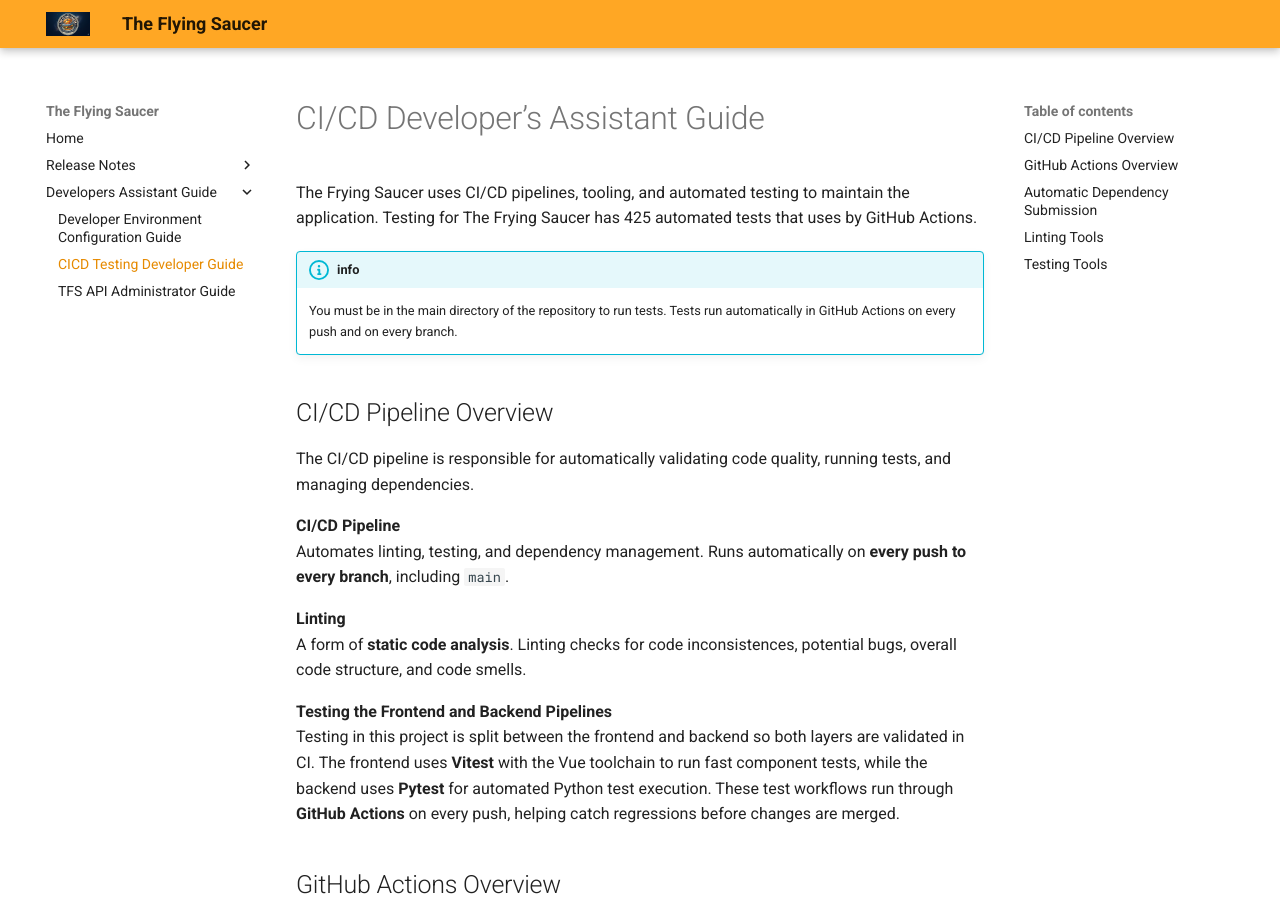
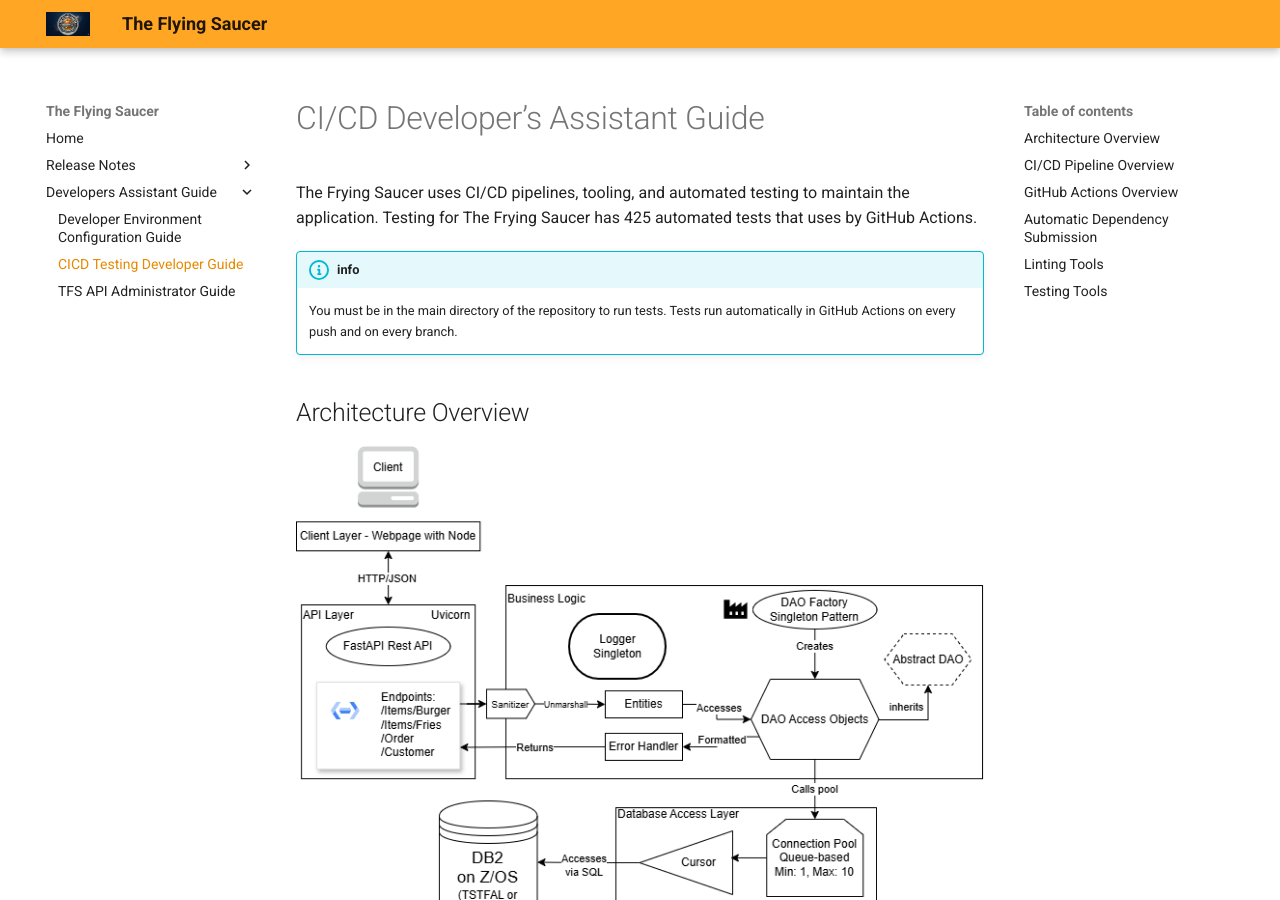
Before and after one commit to cwarstler24/NextGen-Finale, an MkDocs documentation site: the page built from docs/Developer-Assistant-Guide/CICD-testing-developer-guide.md, in a window 1280 px wide and 900 px high. Built offline with MkDocs 1.6.1 and Material for MkDocs 9.7.7, drawn with Linux system fonts in a browser that asks for light colours; old or Windows-style settings are respelled for this version of MkDocs.

Commit message:
Refactor code structure for improved readability and maintainability

```diff
--- a/docs/Developer-Assistant-Guide/CICD-testing-developer-guide.md
+++ b/docs/Developer-Assistant-Guide/CICD-testing-developer-guide.md
@@ -8,6 +8,10 @@ The Frying Saucer uses CI/CD pipelines, tooling, and automated testing to mainta
 
 !!! info "info"
     You must be in the main directory of the repository to run tests. Tests run automatically in GitHub Actions on every push and on every branch.
+
+## Architecture Overview
+
+![TFS Architecture Diagram](../assets/images/archskyfall.png)
 
 ## CI/CD Pipeline Overview
 
```
Also changed, not shown: docs/assets/images/archskyfall.png (added).
